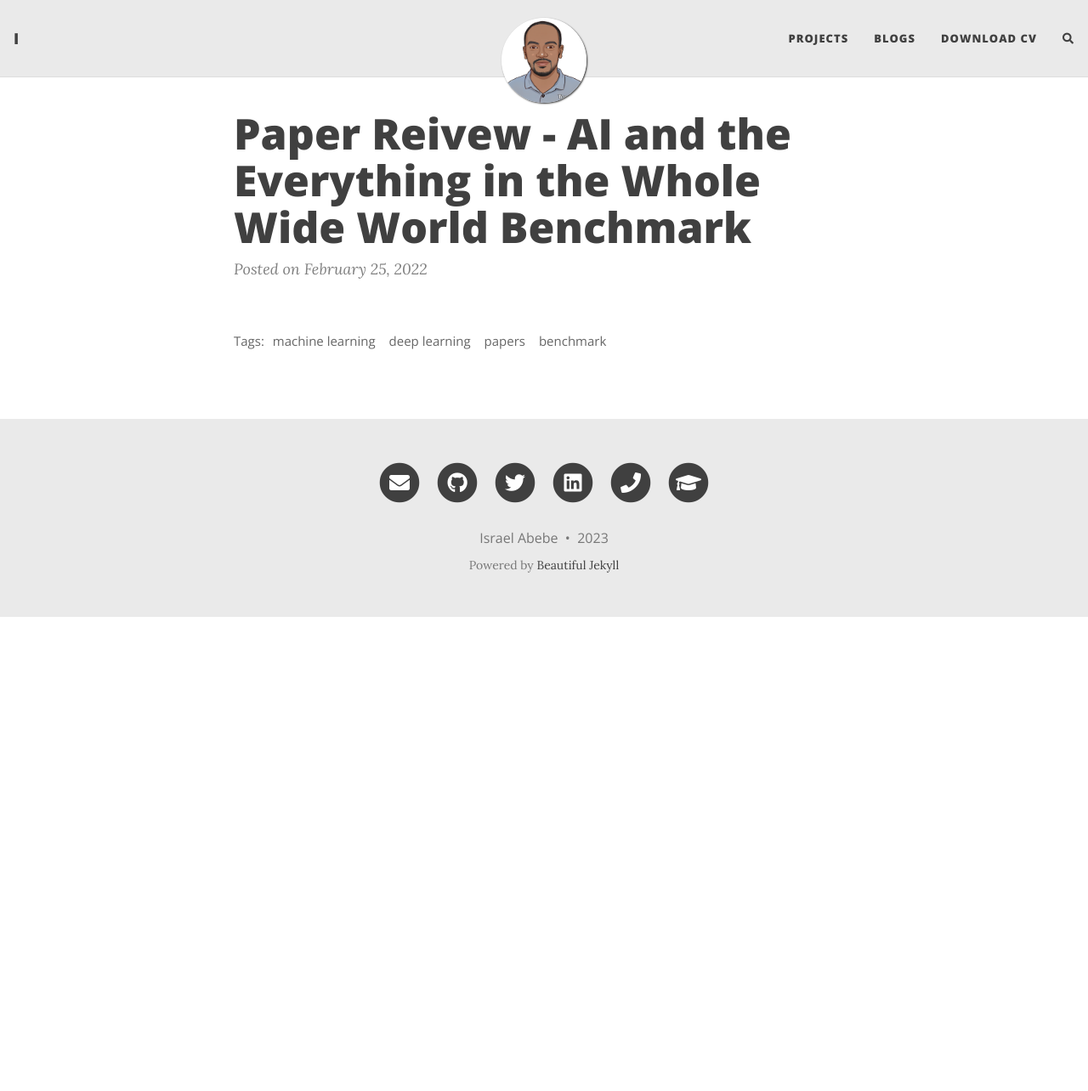
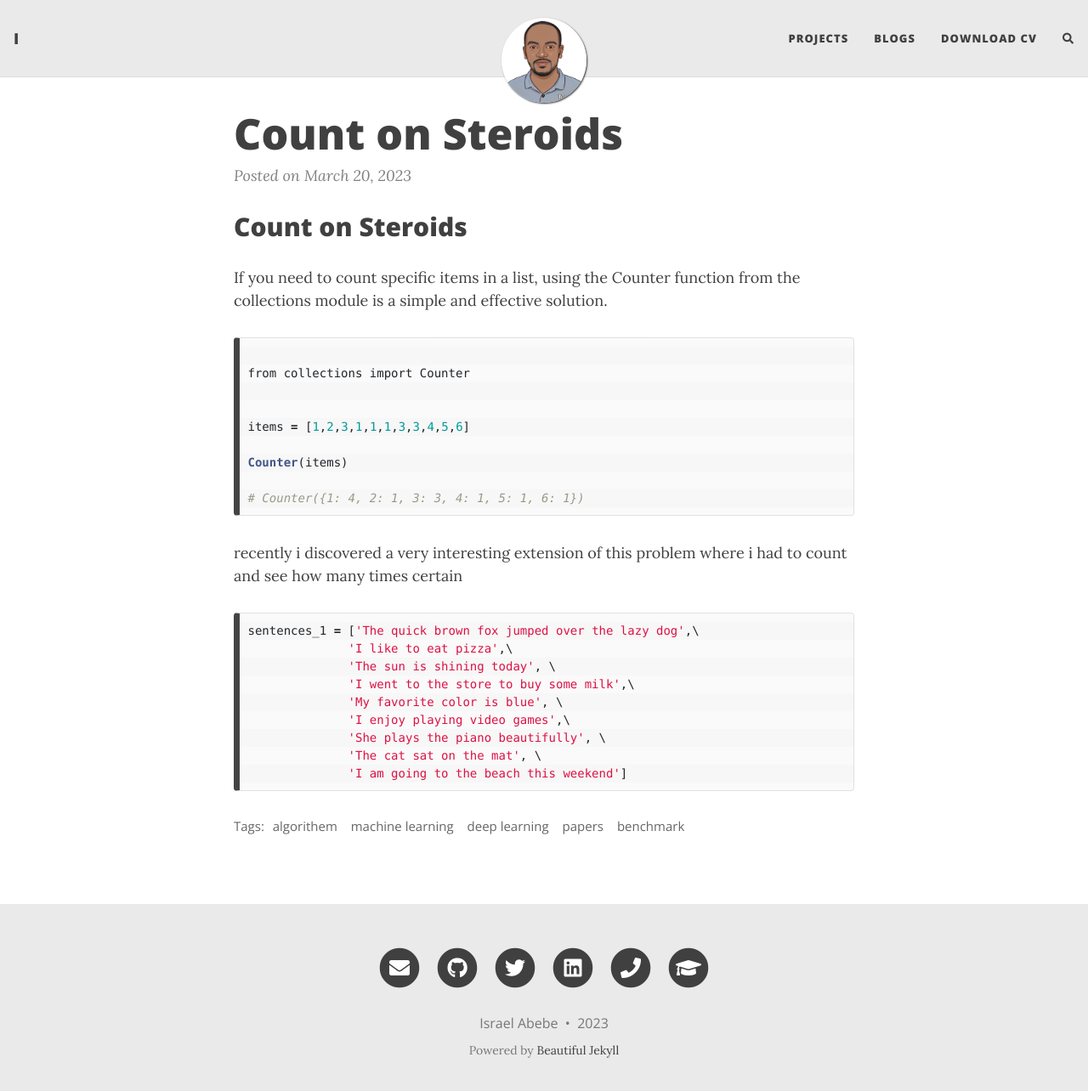
Before and after one commit to IsraelAbebe/Israelabebe.github.io, a Jekyll site: the page built from pages/blogs/2023-03-20-count-on-steroids.md, in a window 1280 px wide and 1297 px high. Shown: the top 1284 px of the window at 85% size. Built offline with Jekyll 4.4.1, drawn with Linux system fonts in a browser that asks for light colours; nearby versions of some CDN libraries; comment, search, counter and statistics services are not loaded.

Commit message:
Update 2023-03-20-count-on-steroids.md

````diff
--- a/pages/blogs/2023-03-20-count-on-steroids.md
+++ b/pages/blogs/2023-03-20-count-on-steroids.md
@@ -1,8 +1,42 @@
 ---
 layout: post
-title: Paper Reivew - AI and the Everything in the Whole Wide World Benchmark
+title: Count on Steroids
 subtitle:
-date: 2022-02-25
+date: 2023-03-20
 comments: true
-tags: [machine learning, deep learning, papers, benchmark]
+tags: [algorithem , machine learning, deep learning, papers, benchmark]
 ---
+
+
+
+## Count on Steroids
+
+If you need to count specific items in a list, using the Counter function from the collections module is a simple and effective solution.
+
+
+```python
+
+from collections import Counter
+
+
+items = [1,2,3,1,1,1,3,3,4,5,6]
+
+Counter(items)
+
+# Counter({1: 4, 2: 1, 3: 3, 4: 1, 5: 1, 6: 1})
+```
+
+recently i discovered a very interesting extension of this problem where i had to count and see how many times certain
+
+
+```python
+sentences_1 = ['The quick brown fox jumped over the lazy dog',\
+              'I like to eat pizza',\
+              'The sun is shining today', \
+              'I went to the store to buy some milk',\
+              'My favorite color is blue', \
+              'I enjoy playing video games',\
+              'She plays the piano beautifully', \
+              'The cat sat on the mat', \
+              'I am going to the beach this weekend']
+```
````
